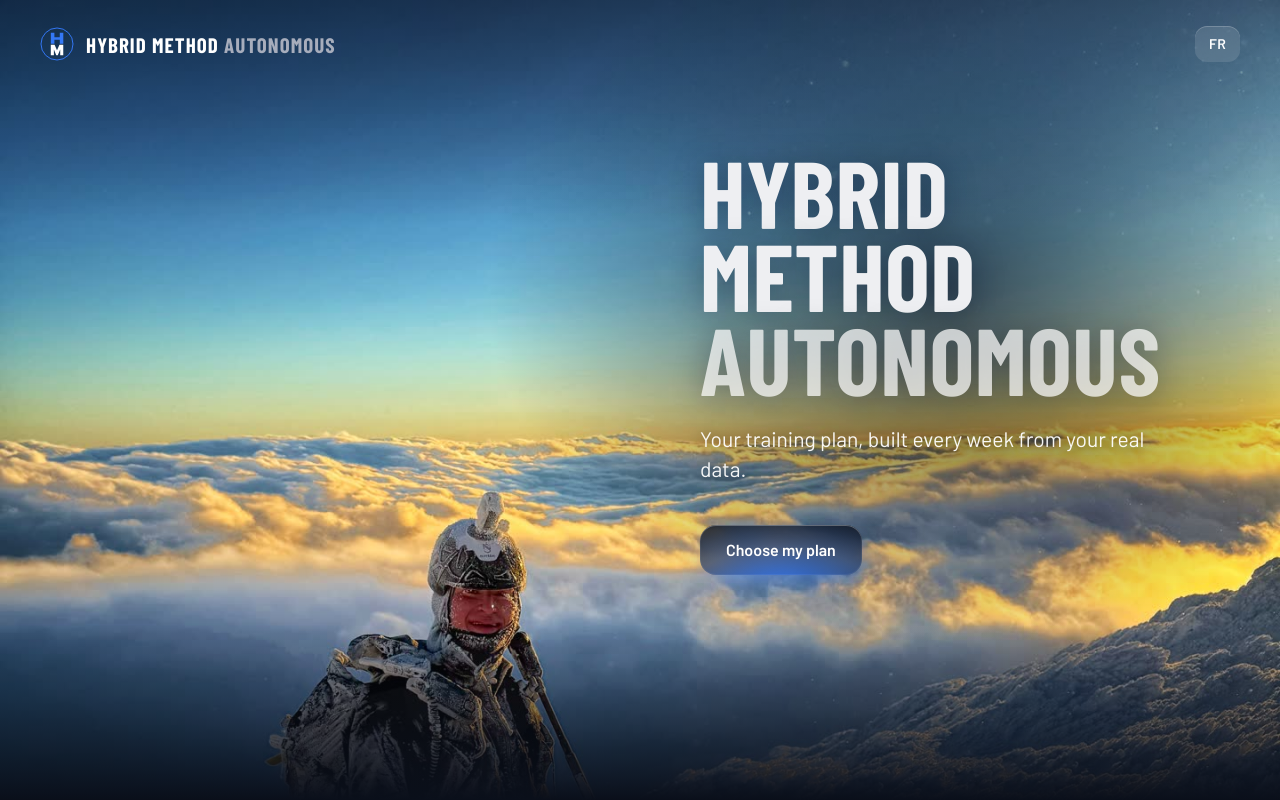
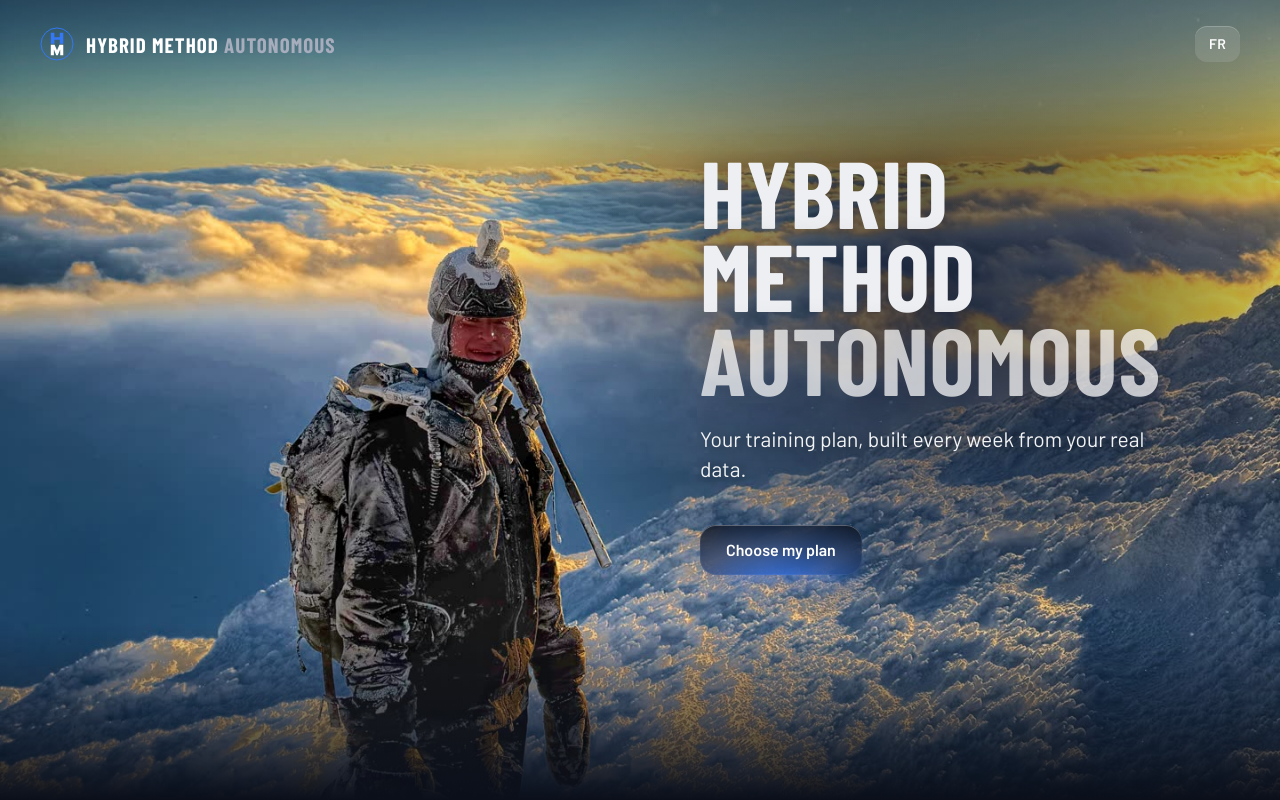
Before and after one commit to simonbern/hybrid-method-autonome-preview, a plain HTML site: page index.html in a window 1280 px wide. Shown: the top 800 px of the page. Drawn offline with nearby package versions, Linux system fonts and the light colour scheme.

Commit message:
Desktop hero crop

```diff
--- a/landing.css
+++ b/landing.css
@@ -66,7 +66,7 @@ section { padding: var(--s6) 0; }
 
 /* Hero */
 .hero { position: relative; padding: 0; min-height: 100vh; min-height: 100svh; overflow: hidden; background: #0f2d5c; }
-.hero > img { position: absolute; inset: 0; width: 100%; height: 100%; object-fit: cover; object-position: 50% 22%; }
+.hero > img { position: absolute; inset: 0; width: 100%; height: 100%; object-fit: cover; object-position: 50% 52%; }
 .hero::after { content: ""; position: absolute; inset: 0; background:
   linear-gradient(180deg, rgba(10,15,26,.55) 0%, rgba(10,15,26,0) 28%),
   radial-gradient(ellipse 50% 62% at 74% 36%, rgba(8,16,36,.72), rgba(8,16,36,0) 72%),
```
